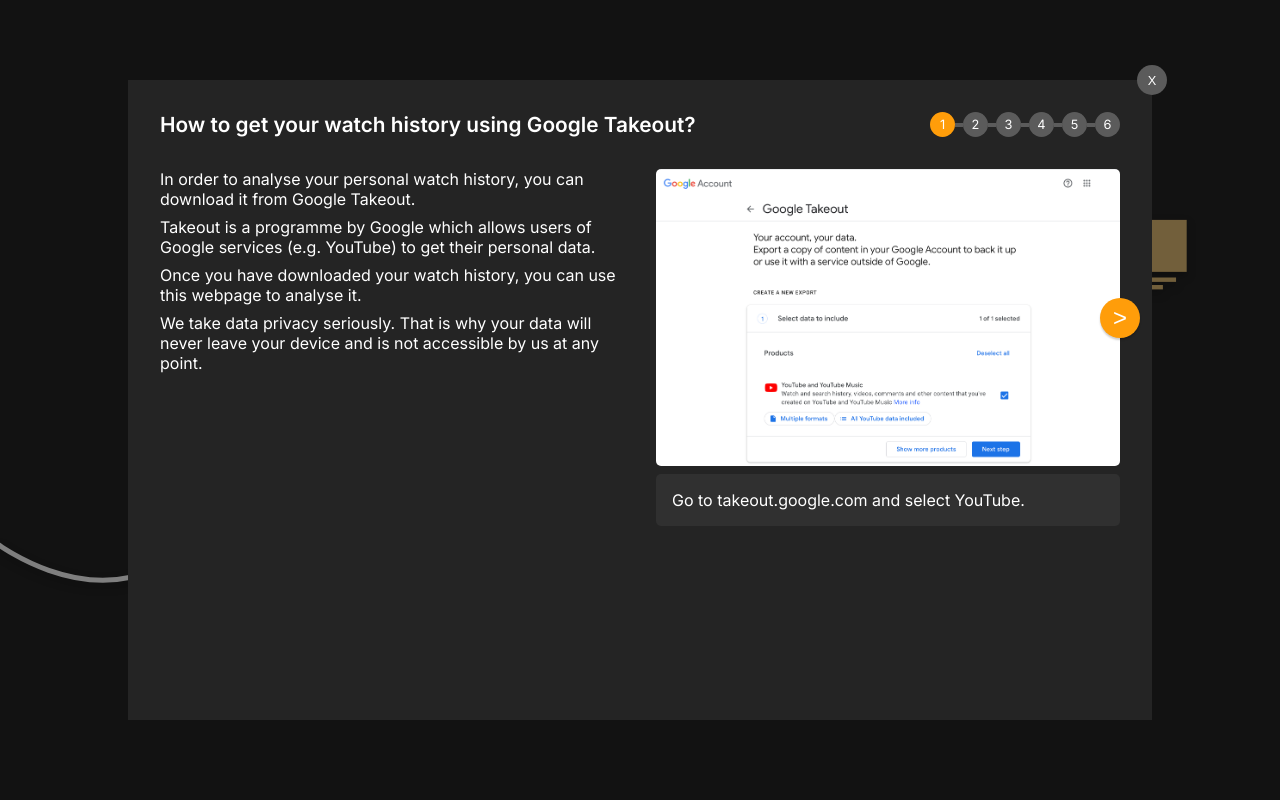
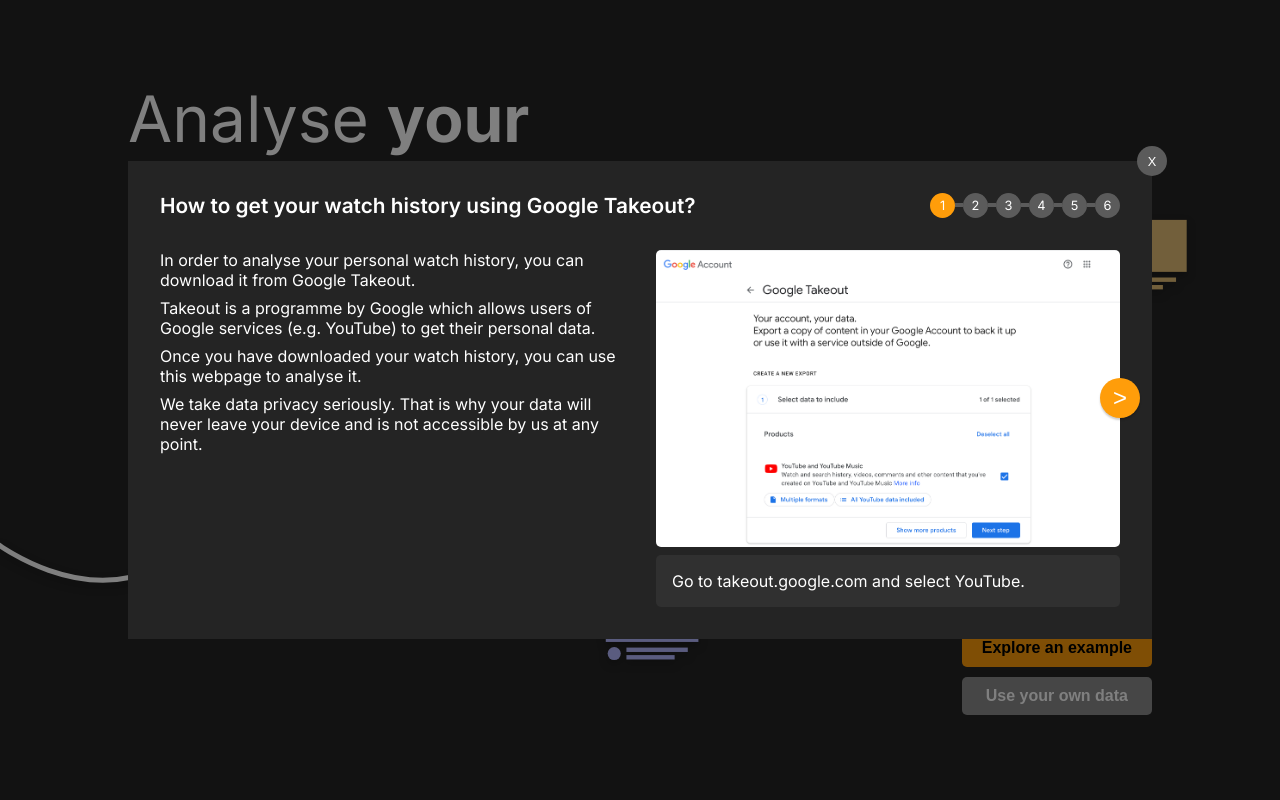
Before and after one commit to leosch1/youtube-path, a Next.js app: page / in a window 1280 px wide. Both pictures are taken after a click on the button "Use your own data". Shown: the top 800 px of the page. Built offline with nearby package versions, Linux system fonts and the light colour scheme.

Commit message:
change height of modal to max-height

```diff
--- a/components/OwnDataModal.module.css
+++ b/components/OwnDataModal.module.css
@@ -14,7 +14,7 @@
 .container {
     position: relative;
     width: 80%;
-    height: 80%;
+    max-height: 80%;
     padding: 2em;
     background-color: var(--background-color);
     color: var(--primary-text-color);
@@ -24,8 +24,8 @@
 
 .closeButton {
     position: absolute;
-    top: calc(10% - 15px);
     right: calc(10% - 15px);
+    transform: translateY(-50%);
     border: none;
     font-size: 0.8em;
     font-weight: 400;
--- a/components/OwnDataModal.tsx
+++ b/components/OwnDataModal.tsx
@@ -1,4 +1,4 @@
-import React, { FC, useState } from 'react';
+import React, { FC, useEffect, useRef, useState } from 'react';
 import styles from './OwnDataModal.module.css';
 import UploadArea from './UploadArea';
 
@@ -35,10 +35,31 @@ const OwnDataModal: FC<OwnDataModalProps> = ({ onClose, onClickUpload }) => {
         { element: <UploadArea onClickUpload={onClickUpload} />, text: "Unzip and upload the “watch-history.json” file." }
     ];
 
+    const containerRef = useRef<HTMLDivElement>(null);
+    const closeButtonRef = useRef<HTMLButtonElement>(null);
+
+    // Position the close button at the top of the container
+    useEffect(() => {
+        const containerElement = containerRef.current;
+        const closeButtonElement = closeButtonRef.current;
+
+        if (containerElement && closeButtonElement) {
+            const resizeObserver = new ResizeObserver(() => {
+                const topOffset = (window.innerHeight - containerElement.offsetHeight) / 2
+                closeButtonElement.style.top = `${topOffset}px`;
+            });
+
+            resizeObserver.observe(containerElement);
+
+            // Clean up the observer when the component unmounts
+            return () => resizeObserver.unobserve(containerElement);
+        }
+    }, []);
+
     return (
         <div className={styles.modalOverlay} onClick={onClose}>
-            <button className={styles.closeButton} onClick={onClose}>X</button>
-            <div className={styles.container} onClick={stopPropagation}>
+            <button ref={closeButtonRef} className={styles.closeButton} onClick={onClose}>X</button>
+            <div ref={containerRef} className={styles.container} onClick={stopPropagation}>
 
                 <div className={styles.head}>
                     <h2>How to get your watch history using Google Takeout?</h2>
```
